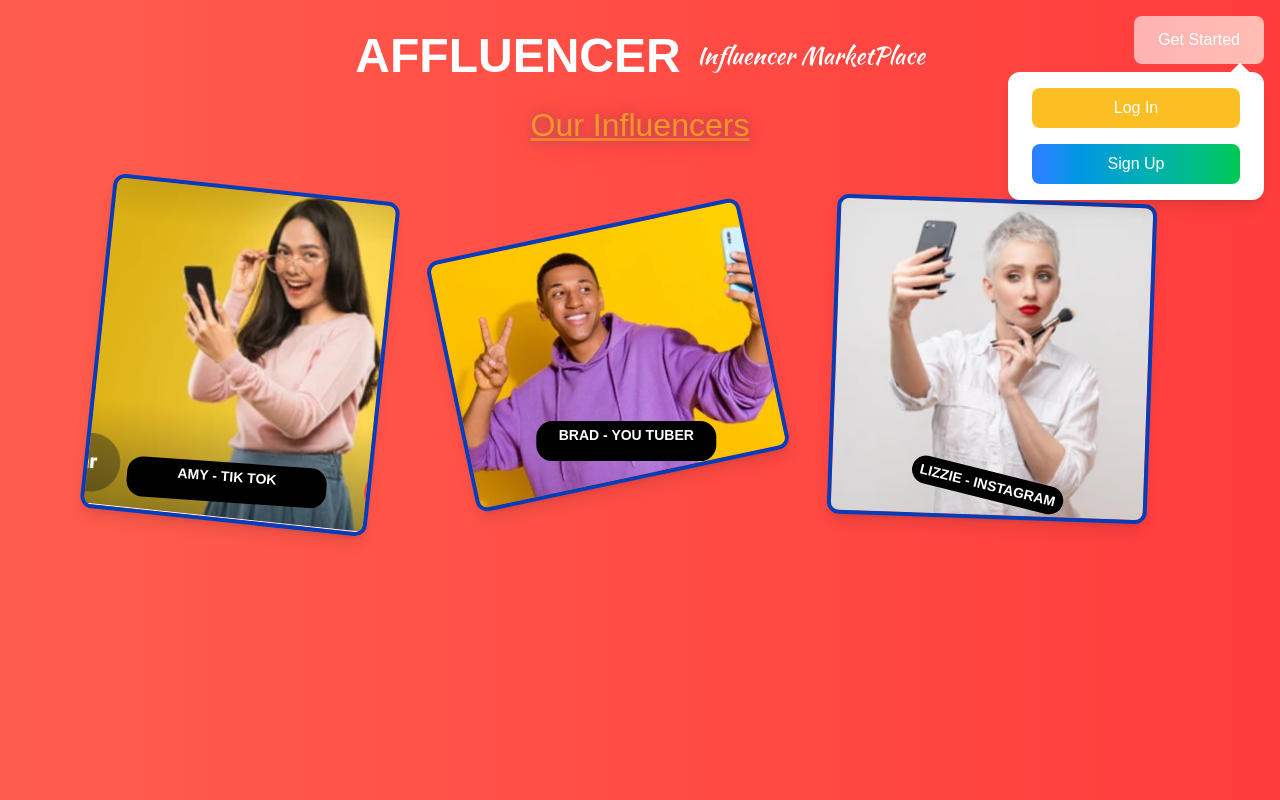
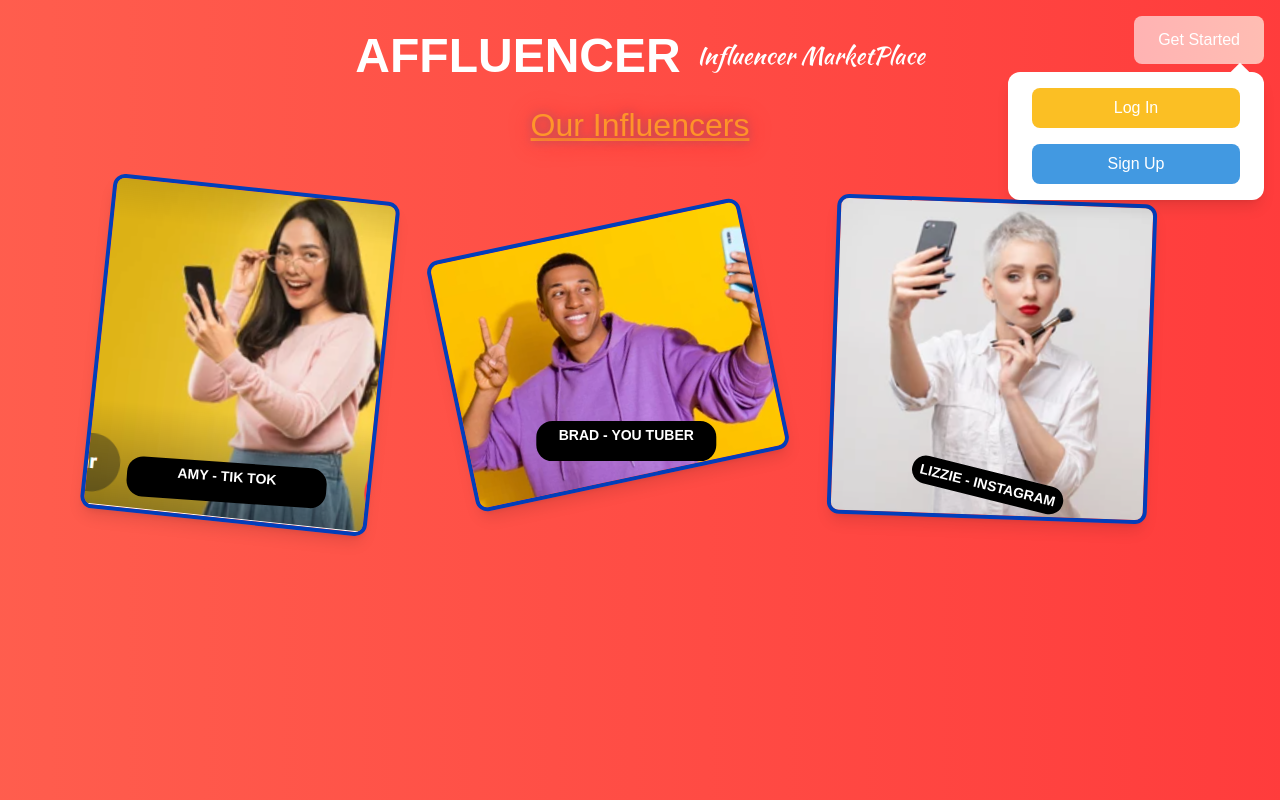
Before and after one commit to andrewindeche/brandinfluencerapp, a Next.js app in the folder frontend/: page / in a window 1280 px wide. Both pictures are taken after a click on the button "Get Started". Built offline with nearby package versions, Linux system fonts and the light colour scheme; a web font is replaced by a local one.

Commit message:
customize sign up butto style

```diff
--- a/frontend/src/pages/index.tsx
+++ b/frontend/src/pages/index.tsx
@@ -38,7 +38,7 @@ const HomePage: React.FC = () => {
               </button>
               <button
                 onClick={handleSignUpRedirect}
-                className="bg-gradient-to-r from-blue-500 to-green-500 text-white px-4 py-2 rounded-lg hover:bg-green-500 transition-colors duration-300 transform hover:scale-105"
+                className="custom-signup-button text-white px-4 py-2 rounded-lg"
               >
                 Sign Up
               </button>
--- a/frontend/src/styles/globals.css
+++ b/frontend/src/styles/globals.css
@@ -42,6 +42,20 @@ button:hover {
   background-color: #DC2626;
   transform: scale(1.05);
   background-position: 100% 0%;
+}
+
+.custom-signup-button {
+  background-color:  #4299e1;
+  color: white;
+  padding: 0.5rem 1rem;
+  border-radius: 0.5rem;
+  transition: background-color 0.3s ease, transform 0.3s ease;
+  transform: scale(1);
+}
+
+.custom-signup-button:hover {
+  background-color: #48bb78;
+  transform: scale(1.05);
 }
 
 .custom-gradient-button {
```
